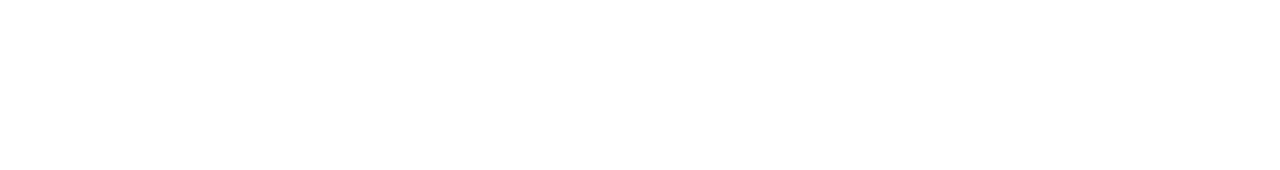
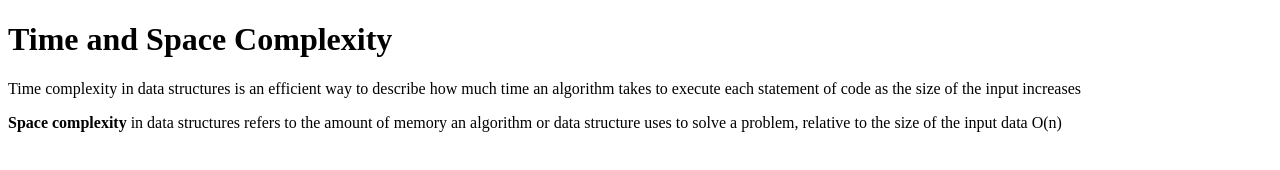
Before and after one commit to acciojob/time-and-space-complexity-I5hanKumar, a website: page main.html in a window 1280 px wide. Drawn offline with Linux system fonts and the light colour scheme.

Commit message:
created a submission

```diff
--- a/main.html
+++ b/main.html
@@ -7,9 +7,11 @@
 </head>
 
 <body>
-	<!-- the entire body must be written by student -->
-    <script type="text/javascript" src="./script.js">
-</script>
+	<h1>Time and Space Complexity</h1>
+
+	<p>Time complexity in data structures is an efficient way to describe how much time an algorithm takes to execute each statement of code as the size of the input increases</p>
+	<p><b>Space complexity </b>in data structures refers to the amount of memory an algorithm or data structure uses to solve a problem, relative to the size of the input data O(n)</p>
+
 
 </body>
 
```
